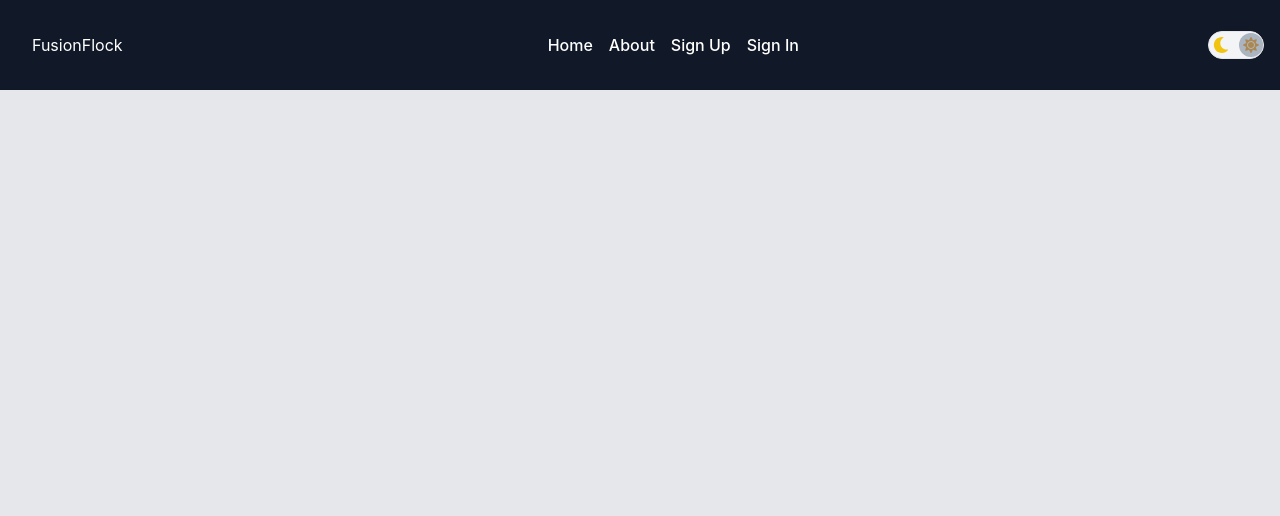
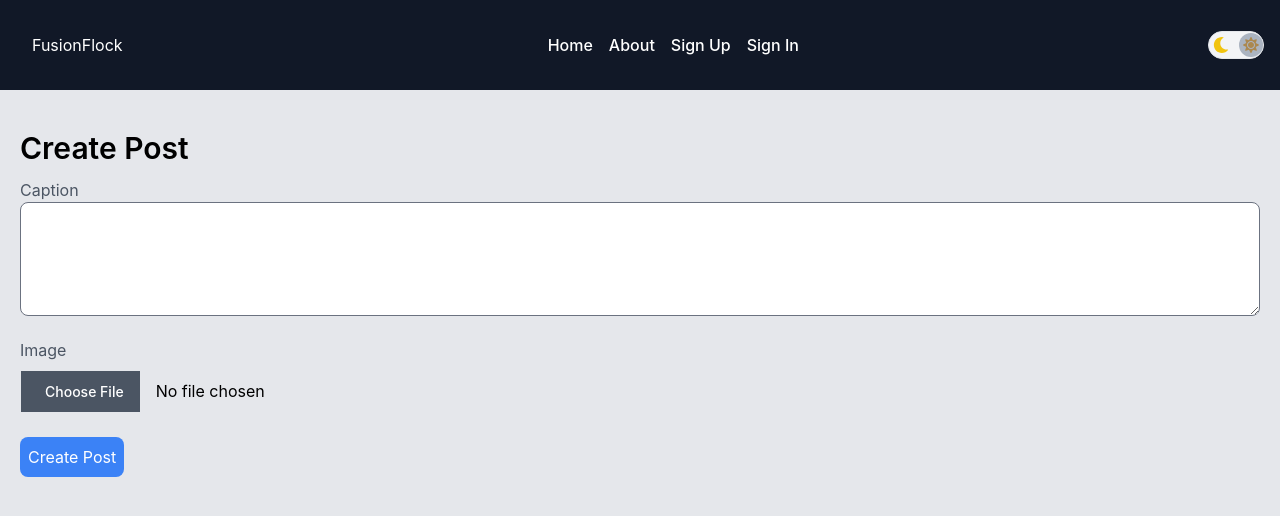
Before and after one commit to anamika7153/Social-media-app, a React (Create React App) app in the folder fusionflock/: page /api/posts/createpost in a window 1280 px wide. Shown: the top 516 px of the page. Built offline with nearby package versions, Linux system fonts and the light colour scheme.

Commit message:
basic create post ui and api connection

```diff
--- a/fusionflock/src/App.jsx
+++ b/fusionflock/src/App.jsx
@@ -7,6 +7,7 @@ import Signup from "./pages/Signup";
 import Home from "./pages/Home";
 import Signin from "./pages/Signin";
 import UserProfile from "./pages/UserProfile";
+import CreatePostPage from "./pages/CreatePost";
 
 function App() {
   const [Theme, setTheme] = useState(null);
@@ -39,6 +40,7 @@ function App() {
         <Route path="/api/users/signup" element={<Signup />}></Route>
         <Route path="/api/users/signin" element={<Signin />}></Route>
         <Route path="/api/users/:username" element={<UserProfile />}></Route>
+        <Route path="/api/posts/createpost" element={<CreatePostPage />}></Route>
       </Routes>
     </BrowserRouter>
   );
--- /dev/null
+++ b/fusionflock/src/pages/CreatePost.jsx
@@ -0,0 +1,106 @@
+import React, { useState } from "react";
+import axios from "axios";
+import { useNavigate } from "react-router-dom";
+import { useDispatch, useSelector } from "react-redux";
+
+const API_URL = "http://localhost:5000/api"; // Update with your backend URL
+
+const CreatePostPage = () => {
+  const navigate = useNavigate();
+  const [caption, setCaption] = useState("");
+  const [image, setImage] = useState(null);
+
+  const userToken = useSelector((state) => state.token);
+
+  const [error, setError] = useState("");
+
+  const handleImageUpload = (e) => {
+    const selectedImage = e.target.files[0];
+    setImage(selectedImage);
+  };
+
+  const handleSubmit = async (e) => {
+    e.preventDefault();
+
+    try {
+      const formData = new FormData();
+      formData.append("caption", caption);
+      formData.append("image", image);
+
+      const response = await axios.post(
+        `${API_URL}/posts/createpost`,
+        formData,
+        {
+          headers: {
+            "Content-Type": "multipart/form-data",
+            Authorization: "Bearer " + userToken,
+          },
+        }
+      );
+
+      if (response.statusText === "Created") {
+        console.log("Post created successfully!");
+        navigate("/");
+
+      }
+      setCaption("");
+      setImage(null);
+    } catch (error) {
+      if (
+        error.response &&
+        error.response.data &&
+        error.response.data.message
+      ) {
+        setError(error.response);
+      } else {
+        console.error("Error during signin:", error);
+      }
+    }
+  };
+
+  return (
+    <div className="container mx-auto mt-5 p-5">
+      <h1 className="text-3xl font-semibold mb-3">Create Post</h1>
+      {error && <p className="text-red-500 text-sm mb-4">{error}</p>}
+
+      <form onSubmit={handleSubmit}>
+        <div className="mb-4">
+          <label htmlFor="caption" className="block text-gray-600">
+            Caption
+          </label>
+          <textarea
+            id="caption"
+            name="caption"
+            rows="4"
+            className="w-full p-2 border rounded-lg focus:outline-none focus:ring focus:border-blue-300"
+            value={caption}
+            onChange={(e) => setCaption(e.target.value)}
+            required
+          ></textarea>
+        </div>
+        <div className="mb-4">
+          <label htmlFor="image" className="block text-gray-600">
+            Image
+          </label>
+          <input
+            type="file"
+            id="image"
+            name="image"
+            accept="image/*"
+            onChange={handleImageUpload}
+            className="w-full p-2 border rounded-lg focus:outline-none focus:ring focus:border-blue-300"
+            required
+          />
+        </div>
+        <button
+          type="submit"
+          className="bg-blue-500 text-white p-2 rounded-lg hover:bg-blue-600"
+        >
+          Create Post
+        </button>
+      </form>
+    </div>
+  );
+};
+
+export default CreatePostPage;
```
